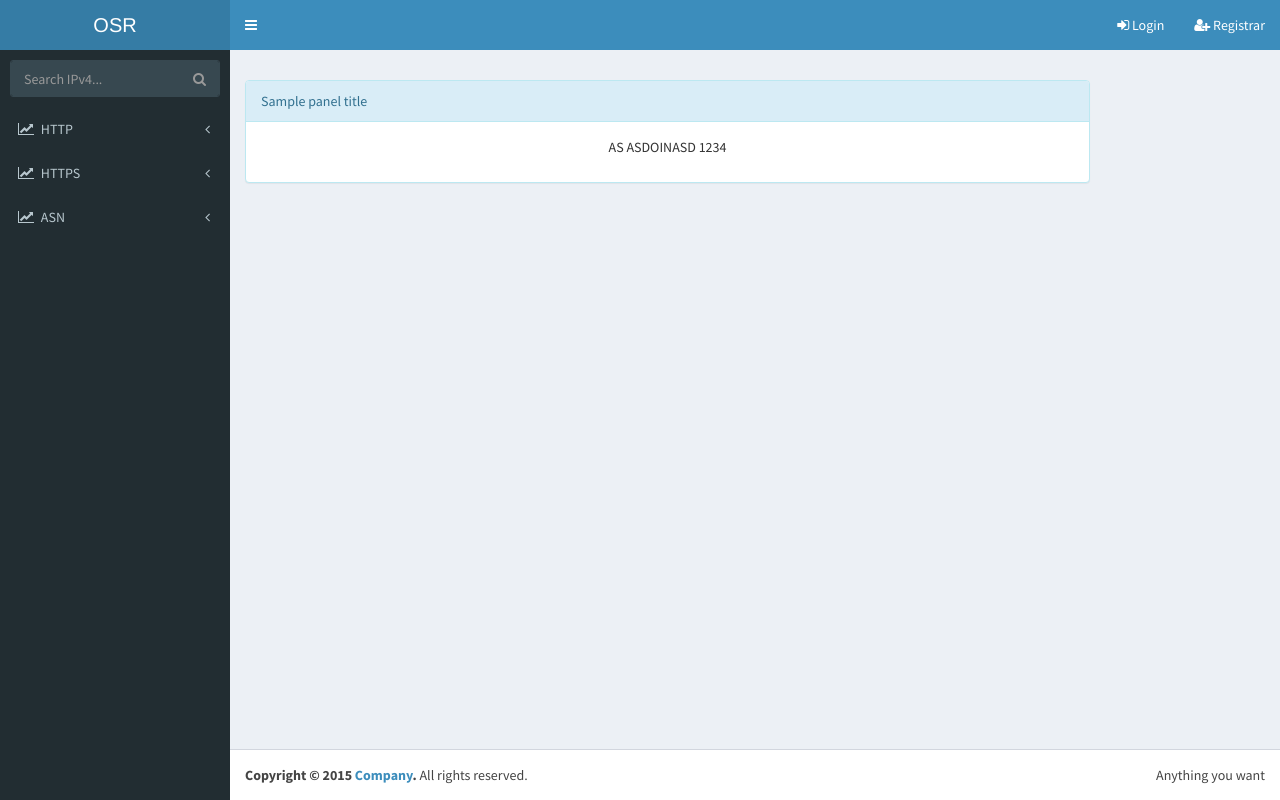
After one commit to clcert/Web-OSR, a Django app: template graphs/templates/graphs/asn_search.html in a window 1280 px wide; the page is wider, and only the part inside the window is pictured. The commit adds this page. Run offline with Django 3.2, Linux system fonts and the light colour scheme; the template is opened without the code that fills it: most values are stand-ins (such as "Sample title", 1, 10 or a date in 2020); parts of the project's set-up code (start-up, migrations or seed data) failed here and were passed over; some libraries are stand-ins or nearby versions.

Commit message:
intermediate commit, just to go home and work there

```diff
--- /dev/null
+++ b/graphs/templates/graphs/asn_search.html
@@ -0,0 +1,27 @@
+{% extends "base_menu.html" %}
+{% load staticfiles %}
+{% load ChartTemplate %}
+
+{% block title %}
+   {{ page_title }}
+{% endblock %}
+
+{% block scripts %}
+{% endblock %}
+
+{% block content %}
+<div class="row">
+    <div class="col-lg-10">
+        <div class="panel panel-info">
+            <div class="panel-heading">{{ panel_title }}</div>
+            <div class="panel-body">
+                <div class="text-center">
+                    <p>
+                        AS ASDOINASD 1234
+                    </p>
+                </div>
+            </div>
+        </div>
+    </div>
+</div>
+{% endblock %}
--- a/graphs/urls.py
+++ b/graphs/urls.py
@@ -29,5 +29,9 @@ urlpatterns = [
     url(r'^search/(?P<port>[0-9]+)/(?P<ip>([0-9]{1,3}\.){3}[0-9]{1,3})/(?P<date>\d+-\d+-\d+)/(?P<direction>[\w]+)$', views.search_partial, name='search/partial'),
     url(r'^search/cert/(?P<ip>([0-9]{1,3}\.){3}[0-9]{1,3})/(?P<date>[\w\-]+)/(?P<direction>[\w]+)$', views.search_partial_cert, name='search/cert/partial'),
     url(r'^asn/top$', views.top_asn, name='asn/top-asn'),
+    url(r'^web-server/all/as(?P<number>[0-9]+)/(?P<scan_date>\d+-\d+-\d+)$', views.http_server_all, name='graphs/asn/server/all'),
+    url(r'^web-server/(?P<port>[0-9]+)$', views.http_server, name='graphs/asn/server'),
+    url(r'^web-server/(?P<port>[0-9]+)/(?P<scan_date>\d+-\d+-\d+)$', views.http_server, name='graphs/asn/server'),
+    url(r'^web-server/(?P<port>[0-9]+)/(?P<scan_date>\d+-\d+-\d+)/(?P<product>[\w\s]+)$', views.http_server, name='graphs/asn/server'),
     # url(r'^asn$', views.asn, name='graphs/asn'),
 ]
--- a/templates/base_menu.html
+++ b/templates/base_menu.html
@@ -25,6 +25,16 @@
         <a href="#"><i class="fa fa-line-chart"></i> <span>ASN</span> <i class="fa fa-angle-left pull-right"></i></a>
         <ul class="treeview-menu">
             <li><a href="{% url 'asn/top-asn' %}">Top ASN</a></li>
+            <li><a href="{% url 'graphs/asn/server' 80 %}">HTTP Servers by ASN</a></li>
+            {% comment %}
+            <li><a href="{% url 'graphs/asn/os' 80 %}">Operative Systems by ASN</a></li>
+            <li><a href="{% url 'graphs/asn/device' 80 %}">Devices type by ASN</a></li>
+            <li><a href="{% url 'graphs/asn/https/key-bits' 443 %}">Key Bits by ASN</a></li>
+            <li><a href="{% url 'graphs/asn/https/validation' 443 %}">Validation by ASN</a></li>
+            <li><a href="{% url 'graphs/asn/https/signature' 443 %}">Signature by ASN</a></li>
+            <li><a href="{% url 'graphs/asn/https/cipher-suite' 443 %}">Cipher Suite by ASN</a></li>
+            <li><a href="{% url 'graphs/asn/https/tls-version' 443 %}">TLS Version by ASN</a></li>
+            {% endcomment %}
         </ul>
     </li>
 {% endblock %}
```
Also changed, not shown: graphs/views/asn.py (+32 -1 lines), graphs/views/search.py (+13 -2 lines).
